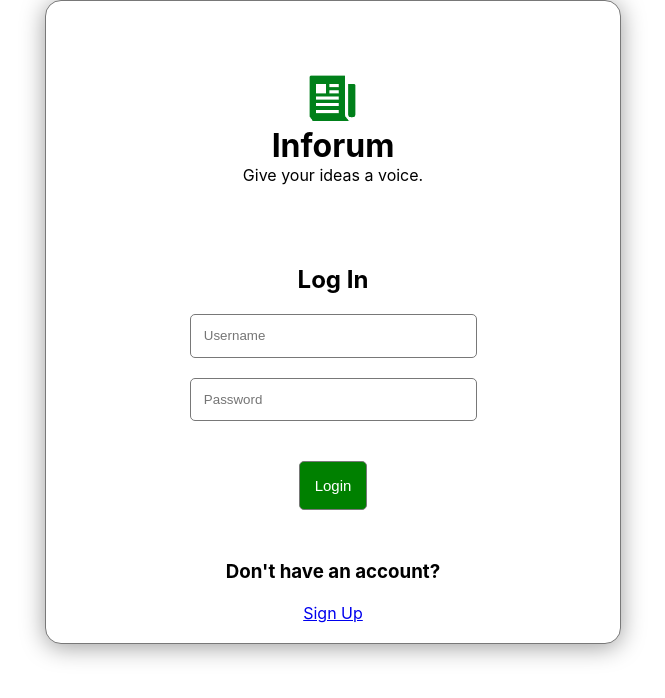
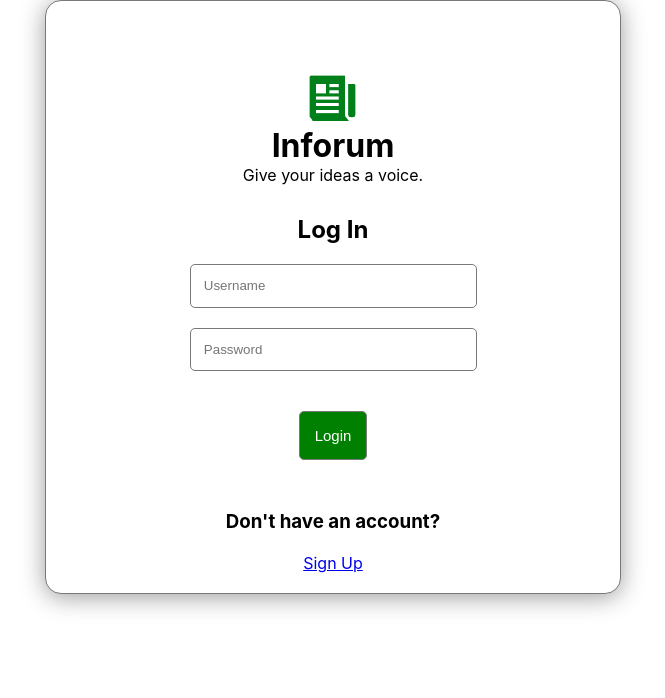
Before and after one commit to chibukasia/inforum, a React (Create React App) app in the folder client/: page /login in a window 1280 px wide. Shown: the top 698 px of the page, without its empty margins (307-972 px from the left). Built offline with nearby package versions, Linux system fonts and the light colour scheme.

Commit message:
add sign in funtionalities

```diff
--- a/client/src/components/loginform.css
+++ b/client/src/components/loginform.css
@@ -44,7 +44,7 @@ form {
     flex-direction: column;
     align-items: center;
     justify-content: space-between;
-    padding-top: 60px;
+    padding-top: 10px;
 
 }
 /*
--- a/client/src/components/loginform.js
+++ b/client/src/components/loginform.js
@@ -1,9 +1,34 @@
-import React from "react";
+import React, {useState} from "react";
 import "./loginform.css";
 import loginavi from "../loginavi.png";
 //import {useForm} from "react-hook-form";
 
 const LoginForm = () => {
+  const [username, setUsername] = useState("");
+  const [password, setPassword] = useState("");
+  const [isLoading, setIsLoading] = useState(false);
+  const [errors, setErrors] = useState([]);
+
+  function handleSubmit(e) {
+    e.preventDefault();
+    setIsLoading(true);
+    fetch("/login", {
+      method: "POST",
+      headers: {
+        "Content-Type": "application/json",
+      },
+      body: JSON.stringify({ username, password }),
+    }).then((r) => {
+      setIsLoading(false);
+      if (r.ok) {
+        r.json().then((user) => console.log(user));
+      }
+      else{
+        r.json().then((err) => setErrors([err.errors]));
+      }
+    });
+  }
+console.log(errors)
   return (
     <div className="loginform">
         <div className="head">
@@ -12,13 +37,28 @@ const LoginForm = () => {
       <p>Give your ideas a voice.</p>
       </div>
 
-      <form>
+      <form onSubmit={handleSubmit}>
         <h2>Log In</h2>
-        <input type="text" placeholder="Username" required /> <br></br>
-        <input type="password" placeholder="Password" required /><br></br>
+        <input type="text"
+           placeholder="Username"
+           autoComplete="off"
+           value={username}
+           onChange={(e) => setUsername(e.target.value)}
+           required
+           />
+            <br></br>
+        <input
+            type="password"
+            placeholder="Password"
+            autoComplete="current-password"
+            value={password}
+            onChange={(e) => setPassword(e.target.value)}
+            required
+            />
+            <br></br>
 
         <div>
-          <input type="submit" value="Login" />
+          <input type="submit" value={isLoading ? "Loading..." : "Login"} />
         </div>
         <h3>Don't have an account?</h3>
         <a href="./loginform.js">Sign Up</a>
```
